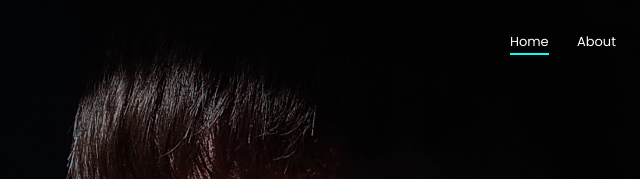
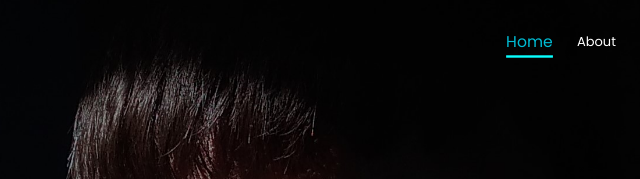
Before and after one commit to happyabhinavmaurya/portfolio, a plain HTML site: page index.html in a window 1280 px wide. In both pictures the pointer is over the item "Home". Shown: the top 179 px of the page, 511-1151 px from the left. Drawn offline with Linux system fonts and the light colour scheme.

Commit message:
Update style.css

```diff
--- a/style.css
+++ b/style.css
@@ -116,6 +116,15 @@ nav .fa-solid {
 
 .nav-links ul li:hover::after, .fa-xmark:hover::after, .skill-col h3:hover::after {
     width: 100%;
+}
+
+.nav-links ul li:hover {
+    transform: scale(1.2);
+}
+
+.text-box ul li:hover, .text-box ul li a:hover, .nav-links ul li a:hover {
+    transform: scale(1.5);
+    color: #00bcd4;
 }
 
 .hero-btn:hover {
```
